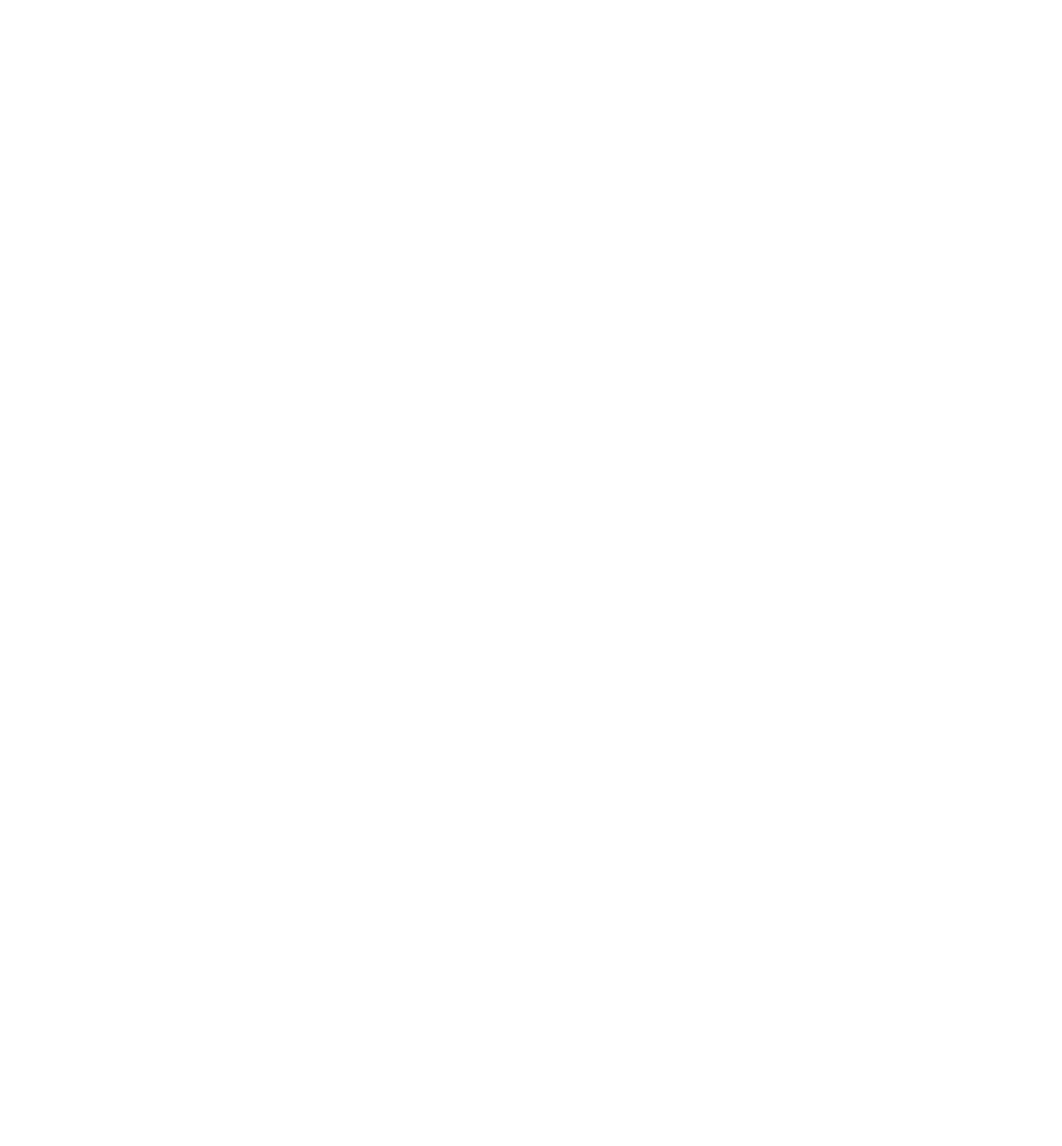
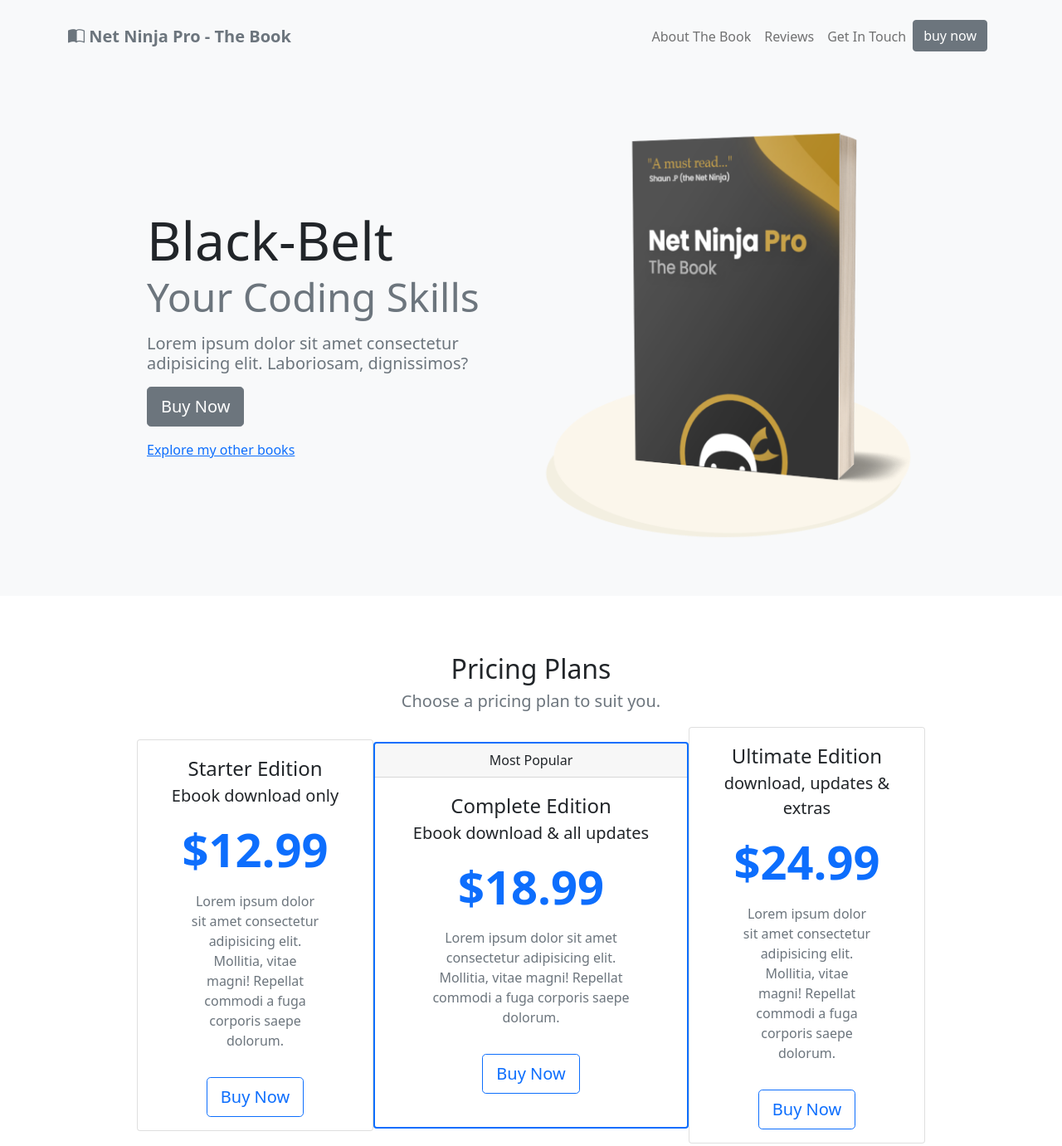
Before and after one commit to Danny-Lenko/landing-bootstrap-ninja-book, a website: page index.html in a window 1280 px wide. Shown: the whole page at 83% size. Before the commit the page ends 800 px from the top, so only its background shows below. Drawn offline with nearby package versions, Linux system fonts and the light colour scheme.

Commit message:
built first two sections

```diff
--- a/index.html
+++ b/index.html
@@ -5,22 +5,113 @@
   <meta name="viewport" content="width=device-width, initial-scale=1.0">
   <title>Net Ninja Pro - the Book</title>
   <link href="https://cdn.jsdelivr.net/npm/bootstrap@5.0.1/dist/css/bootstrap.min.css" rel="stylesheet" integrity="sha384-+0n0xVW2eSR5OomGNYDnhzAbDsOXxcvSN1TPprVMTNDbiYZCxYbOOl7+AMvyTG2x" crossorigin="anonymous">
+  <link rel="stylesheet" href="https://cdn.jsdelivr.net/npm/bootstrap-icons@1.9.1/font/bootstrap-icons.css">
   <style>
-    section{
-      padding: 60px 0;
+    section {
+      padding: 4rem 0;
     }
   </style>
 </head>
-<body>
+<body class="bg-light">
 
   <!-- navbar -->
+  <nav class="navbar navbar-expand-md navbar-light my-3">
+    <div class="container">
+      <a class="navbar-brand fw-bold text-secondary" href="#">
+        <i class="bi bi-book-half"></i>
+        Net Ninja Pro - The Book</a>
+      <button class="navbar-toggler" type="button" data-bs-toggle="collapse" data-bs-target="#navbarNav" aria-controls="navbarNav" aria-expanded="false" aria-label="Toggle navigation">
+        <span class="navbar-toggler-icon"></span>
+      </button>
+      <div class="collapse navbar-collapse justify-content-end" id="navbarNav">
+        <ul class="navbar-nav">
+          <li class="nav-item">
+            <a class="nav-link" aria-current="page" href="#">About The Book</a>
+          </li>
+          <li class="nav-item">
+            <a class="nav-link" href="#">Reviews</a>
+          </li>
+          <li class="nav-item">
+            <a class="nav-link" href="#">Get In Touch</a>
+          </li>
+          <li class="nav-item d-lg-none">
+            <a class="nav-link" href="#pricing">Pricing</a>
+          </li>
+          <li class="nav-item d-none d-lg-inline">
+            <a class="btn btn-secondary me-2" href="#pricing">buy now</a>
+          </li>
+        </ul>
+      </div>
+    </div>
+  </nav>
+
+  <!-- main image & intro text -->
+  <section class="container-lg">
+    <div class="row d-flex justify-content-center align-items-center">
+      <div class="col-md-5 text-center text-md-start">
+        <p class="display-3 mb-0">Black-Belt</p>
+        <p class="display-5 text-secondary">Your Coding Skills</p>
+        <p class="text-secondary display-6 fs-5 pe-md-5">Lorem ipsum dolor sit amet consectetur adipisicing elit. Laboriosam, dignissimos?</p>
+        <a href="#pricing" class="btn btn-secondary btn-lg">Buy Now</a>
+        <a href="#" class="btn-link d-block mt-3">Explore my other books</a>
+      </div>
+
+      <div class="col-5 d-none d-md-block">
+        <img src="assets/ebook-cover.png" class="img-fluid" alt="book">
+      </div>
+    </div>
+  </section>
+
+  <!-- pricing plans -->
+  <section class="bg-white">
+    <div class="container-lg text-center">
+
+      <p class="fs-2 mb-0">Pricing Plans</p>
+      <p class="fs-5 fw-lighter text-secondary">Choose a pricing plan to suit you.</p>
 
 
-  <!-- main image & intro text -->
+      <div class="row justify-content-center align-items-center">
+        <div class="col-8 col-lg-4 col-xl-3 p-0">
+          <div class="card">
+            <div class="card-body">
+              <p class="card-title fs-4 mb-0">Starter Edition</p>
+              <p class="fs-5 fw-lighter">Ebook download only</p>
+              <h2 class="text-primary display-4 fw-bold mb-3">$12.99</h2>
+              <p class="card-text text-secondary px-5">Lorem ipsum dolor sit amet consectetur adipisicing elit. Mollitia, vitae magni! Repellat commodi a fuga corporis saepe dolorum.</p>
+              <a href="#" class="btn btn-outline-primary btn-lg mt-3">Buy Now</a>
+            </div>
+          </div>
+        </div>
 
+        <div class="col-9 col-lg-4 p-0">
+          <div class="card text-center border-2 border-primary">
+            <div class="card-header">
+              Most Popular
+            </div>
+            <div class="card-body">
+              <p class="card-title fs-4 mb-0">Complete Edition</p>
+              <p class="fs-5 fw-lighter">Ebook download & all updates</p>
+              <h2 class="text-primary display-4 fw-bold mb-3">$18.99</h2>
+              <p class="card-text text-secondary px-5">Lorem ipsum dolor sit amet consectetur adipisicing elit. Mollitia, vitae magni! Repellat commodi a fuga corporis saepe dolorum.</p>
+              <a href="#" class="btn btn-outline-primary btn-lg mt-3 mb-4">Buy Now</a>
+            </div>
+          </div>
+        </div>
 
-  <!-- pricing plans -->
-
+        <div class="col-8 col-lg-4 col-xl-3 p-0">
+          <div class="card">
+            <div class="card-body">
+              <p class="card-title fs-4 mb-0">Ultimate Edition</p>
+              <p class="fs-5 fw-lighter">download, updates & extras</p>
+              <h2 class="text-primary display-4 fw-bold mb-3">$24.99</h2>
+              <p class="card-text text-secondary px-5">Lorem ipsum dolor sit amet consectetur adipisicing elit. Mollitia, vitae magni! Repellat commodi a fuga corporis saepe dolorum.</p>
+              <a href="#" class="btn btn-outline-primary btn-lg mt-3">Buy Now</a>
+            </div>
+          </div>
+        </div>
+      </div>
+    </div>
+  </section>
 
   <!-- topics at a glance -->
 
@@ -33,7 +124,6 @@
 
   <!-- get updates / modal trigger -->
 
-
   <script src="https://cdn.jsdelivr.net/npm/bootstrap@5.0.1/dist/js/bootstrap.bundle.min.js" integrity="sha384-gtEjrD/SeCtmISkJkNUaaKMoLD0//ElJ19smozuHV6z3Iehds+3Ulb9Bn9Plx0x4" crossorigin="anonymous"></script>
 </body>
 </html>
```
Also changed, not shown: package.json (added, +23 -0 lines), 2 other files.
